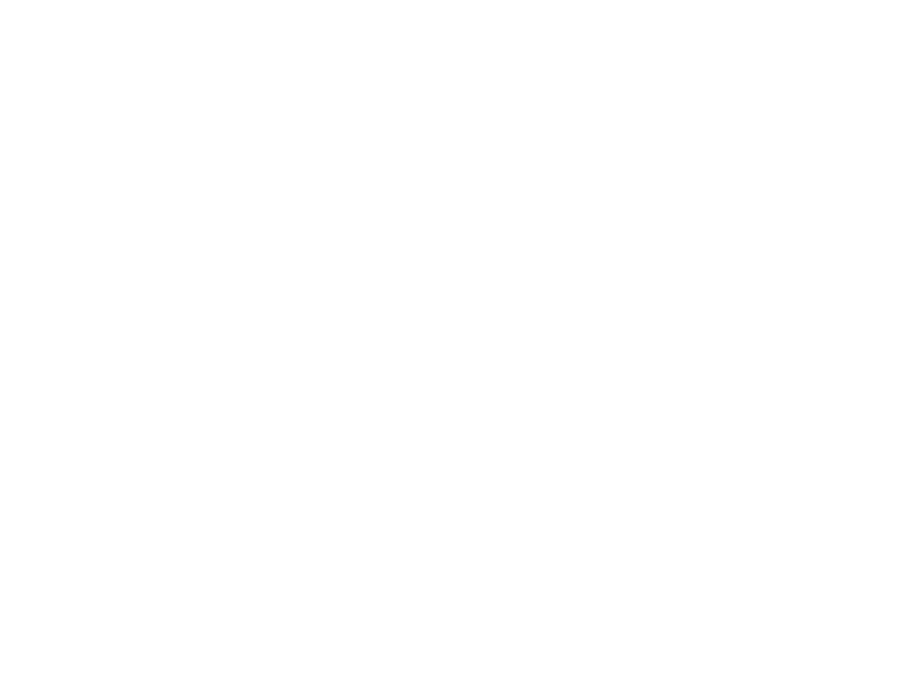
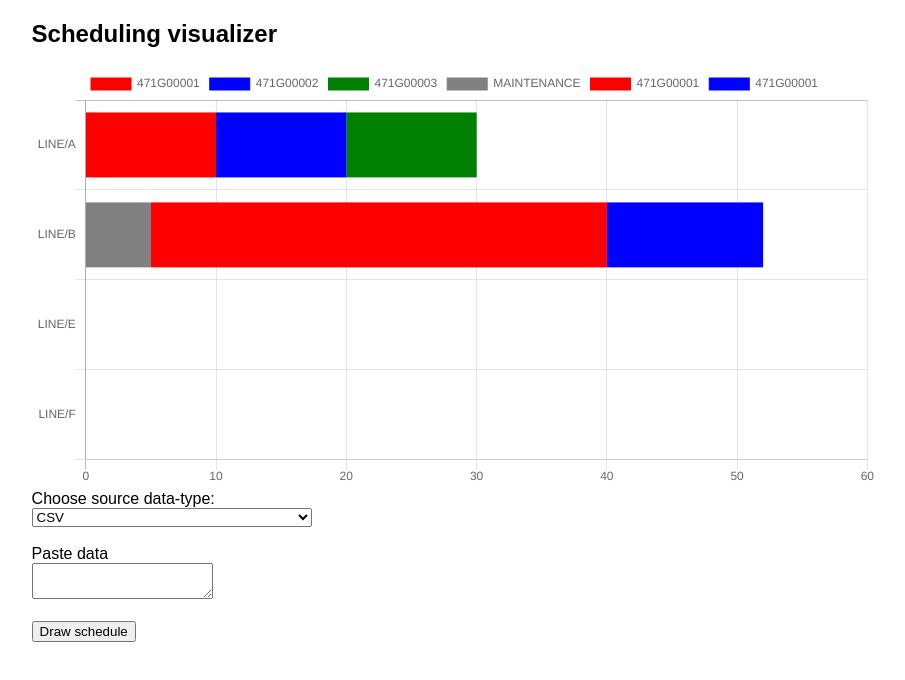
Before and after one commit to Andr3wid/schedviz-frontend-chartjs, a website: page index.html in a window 1280 px wide. Shown: the whole page, without its empty margins (186-1091 px from the left). Drawn offline with nearby package versions, Linux system fonts and the light colour scheme.

Commit message:
Fill chart with mock data.

```diff
--- /dev/null
+++ b/css/pagestyle.css
@@ -0,0 +1,11 @@
+body {
+    margin: 0;
+    padding: 0;
+
+    font-family: sans-serif;
+}
+
+#maincontent {
+    width: 66%;
+    margin: 0 auto;
+}
--- a/index.html
+++ b/index.html
@@ -4,8 +4,115 @@
     <meta charset="UTF-8">
     <meta name="viewport" content="width=device-width, initial-scale=1.0">
     <title>SchedViz Prototype</title>
+    <script src="node_modules/chart.js/dist/Chart.bundle.min.js"></script>
+    <link rel="stylesheet" type="text/css" href="css/pagestyle.css" />
 </head>
 <body>
+    <div id="maincontent">
+        <div id="header">
+            <h2>Scheduling visualizer</h2>
+        </div>
 
+        <canvas id="schedule-board" width="400" height="200px"></canvas>
+
+        <div id="data-input">
+            <label for="input-type">Choose source data-type:</label><br>
+            <select name="input-type">
+                <option>CSV</option>
+                <option>JSON</option>
+                <option>XML</option>
+                <option>ASP (Answer Set Programming fact format)</option>
+            </select>
+
+            <br><br>
+
+            <label for="data-upload">Paste data</label><br>
+            <textarea name="data-upload"></textarea>
+
+            <br><br>
+
+            <input type="button" value="Draw schedule" />
+        </div>
+    </div>
 </body>
+
+<script defer>
+    // Initialize schedule board
+    let ctx = document.getElementById('schedule-board').getContext('2d');
+
+    let data = []
+
+        let chart = new Chart(ctx, {
+            type: 'horizontalBar',
+            data: {
+                labels: [
+                    "LINE/A",
+                    "LINE/B",
+                    "LINE/E",
+                    "LINE/F"
+                ],
+                datasets: [
+                    {
+                        label: "471G00001",
+                        data: [10,0,0,0],
+                        backgroundColor: ["red"],
+                        borderColor: ["red"],
+                        borderWidth: 1
+                    },
+                    {
+                        label: "471G00002",
+                        data: [10,0,0,0],
+                        backgroundColor: ["blue"],
+                        borderColor: ["blue"],
+                        borderWidth: 1
+                    },
+                    {
+                        label: "471G00003",
+                        data: [10,0,0,0],
+                        backgroundColor: ["green"],
+                        borderColor: ["green"],
+                        borderWidth: 1
+                    },
+                    {
+                        label: "MAINTENANCE",
+                        data: [0,5,0,0],
+                        backgroundColor: ["grey", "grey", "grey", "grey"],
+                        borderColor: ["grey", "grey", "grey", "grey"],
+                        borderWidth: 1
+                    },
+                    {
+                        label: "471G00001",
+                        data: [0,35,0,0],
+                        backgroundColor: ["red","red","red","red"],
+                        borderColor: ["red","red","red","red"],
+                        borderWidth: 1
+                    },
+                    {
+                        label: "471G00001",
+                        data: [0,12,0,0],
+                        backgroundColor: ["blue","blue","blue","blue"],
+                        borderColor: ["blue","blue","blue","blue"],
+                        borderWidth: 1
+                    }
+                ]
+            },
+            options: {
+                scales: {
+                    xAxes: [
+                        {
+                            stacked: true,
+                            ticks: {
+                                beginAtZero: true
+                            }
+                        }
+                    ],
+                    yAxes: [
+                        {
+                            stacked: true
+                        }
+                    ]
+                }
+            }
+        });
+</script>
 </html>
```
